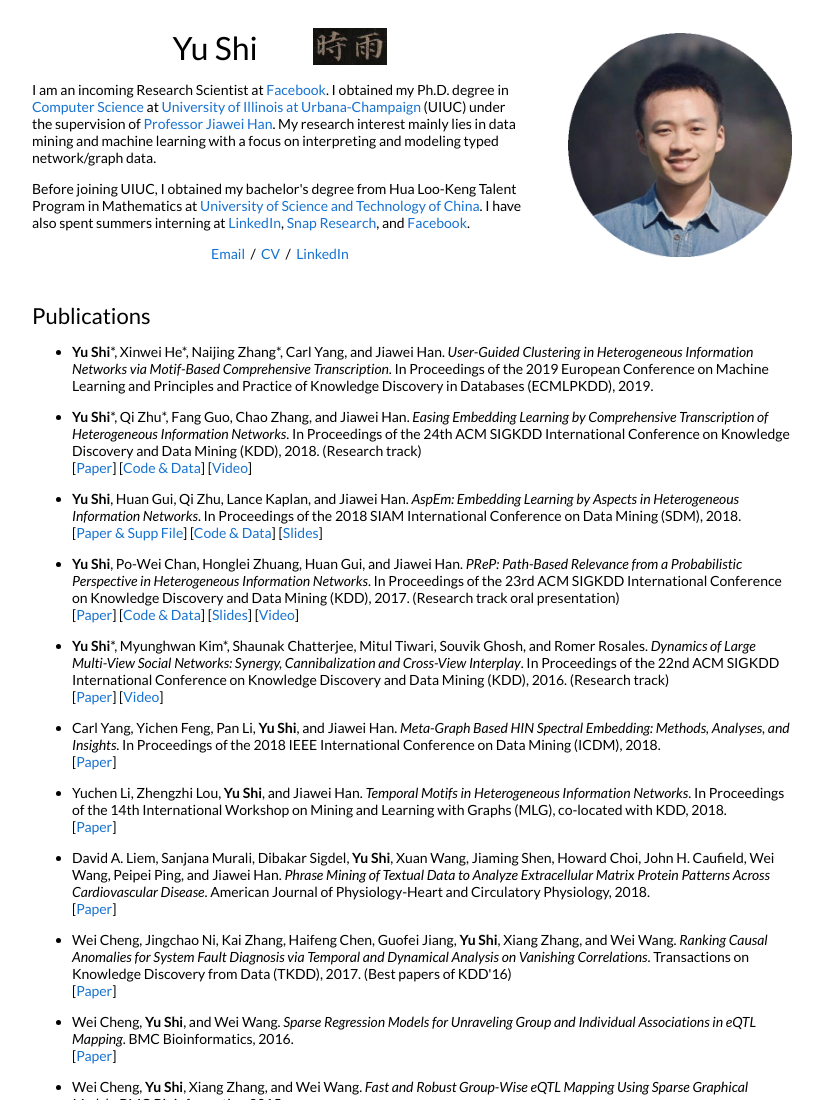
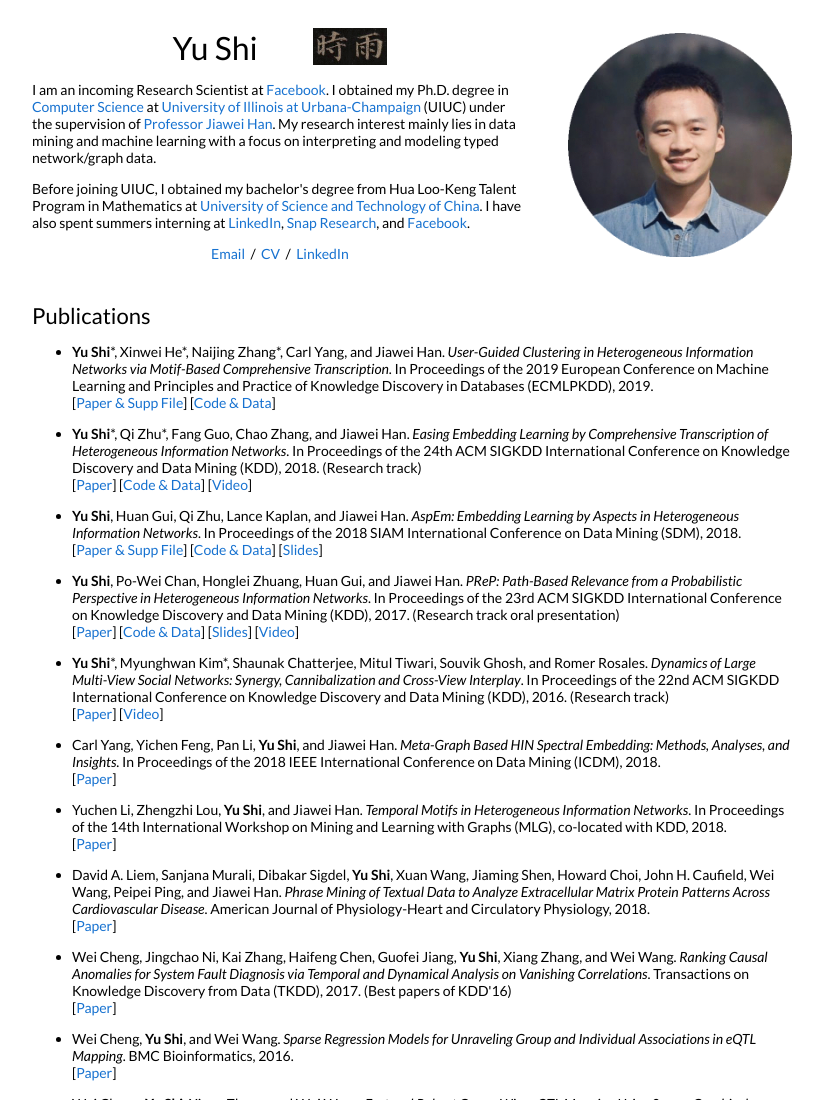
Before and after one commit to yu-shi-homepage/yu-shi-homepage.github.io, a plain HTML site: page index.html in a window 1280 px wide. Shown: the top 1100 px of the page, without its empty margins (228-1051 px from the left). Drawn offline with Linux system fonts and the light colour scheme.

Commit message:
PKDD paper and more

```diff
--- a/index.html
+++ b/index.html
@@ -101,6 +101,7 @@
             <li>
             <b>Yu Shi</b>*, Xinwei He*, Naijing Zhang*, Carl Yang, and Jiawei Han. <i>User-Guided Clustering in Heterogeneous Information Networks via Motif-Based Comprehensive Transcription</i>. In Proceedings of the 2019 European Conference on Machine Learning and Principles and Practice of Knowledge Discovery in Databases (ECMLPKDD), 2019.
             </li>
+            [<a href="pkdd19.pdf">Paper & Supp File</a>] [<a href="https://github.com/NoSegfault/MoCHIN">Code & Data</a>]
           </ul>
           <ul>
             <li>
```
Also changed, not shown: 1 other file.
